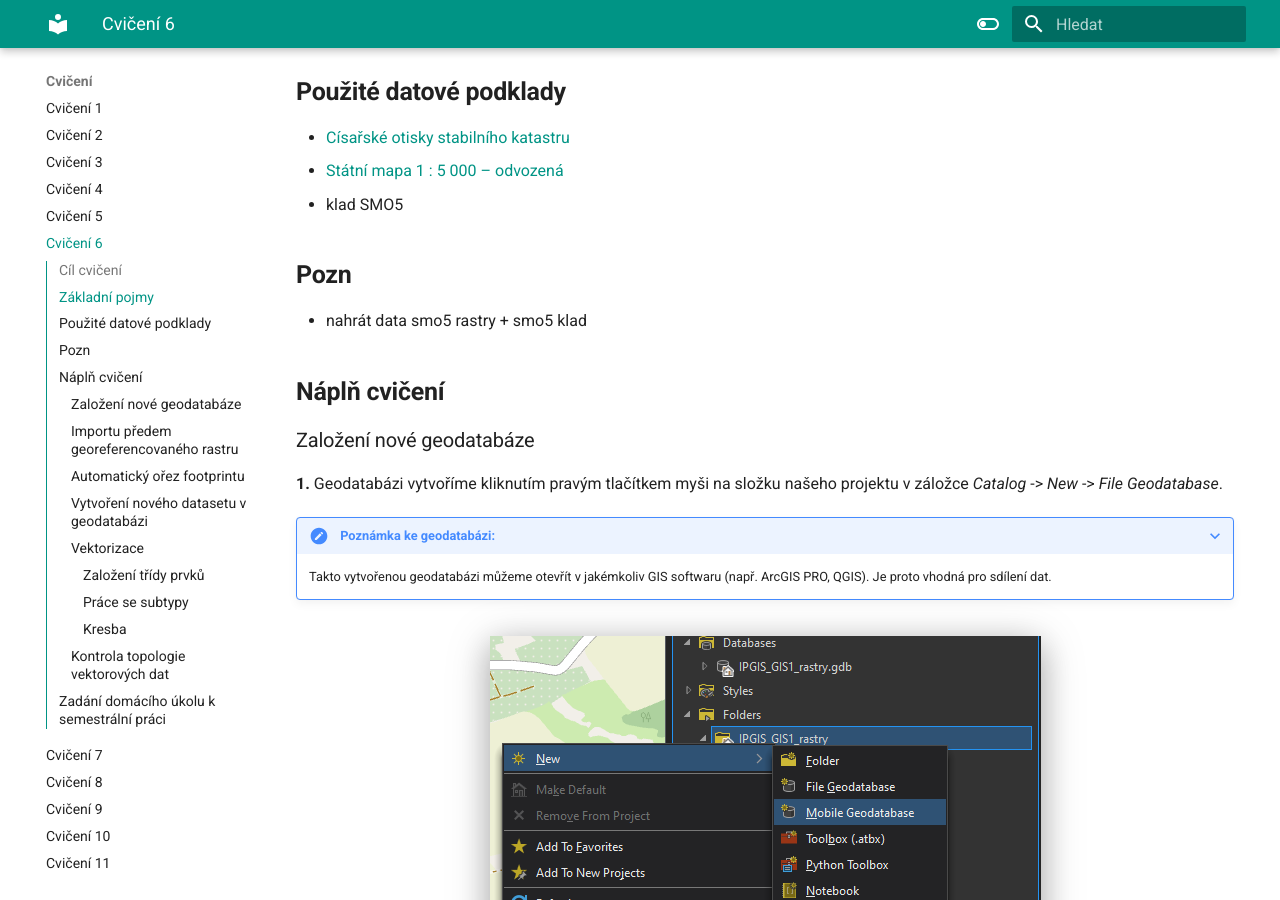
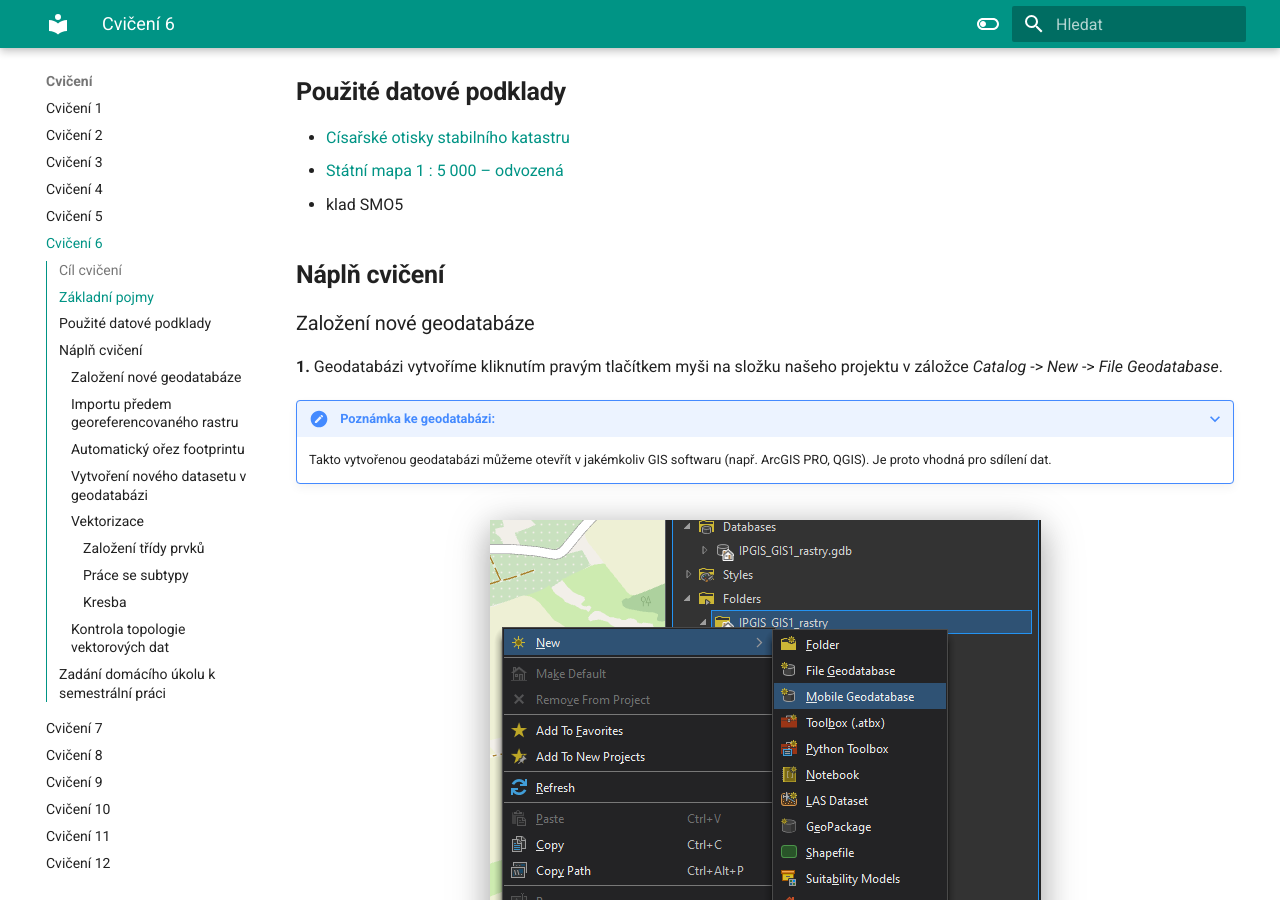
Before and after one commit to k155gis0/gis1, an MkDocs documentation site: the page built from docs/cviceni/cviceni6.md, in a window 1280 px wide and 900 px high, scrolled down 648 px. Built offline with MkDocs 1.6.1 and Material for MkDocs 9.7.7, drawn with Linux system fonts in a browser that asks for light colours.

Commit message:
Update cviceni6.md

```diff
--- a/docs/cviceni/cviceni6.md
+++ b/docs/cviceni/cviceni6.md
@@ -23,10 +23,6 @@ Ukázka automatického ořezu footprintu. Tvorba vlastní geodatabáze, vektoriz
 - [Císařské otisky stabilního katastru](../../data/#cisarske-otisky-stabilniho-katastru)
 - [Státní mapa 1 : 5 000 – odvozená](../../data/#statni-mapa-1-:-5-500-0-–-odvozena)
 - klad SMO5
-
-## Pozn
-
-- nahrát data smo5 rastry + smo5 klad
 
 ## Náplň cvičení
 
```
